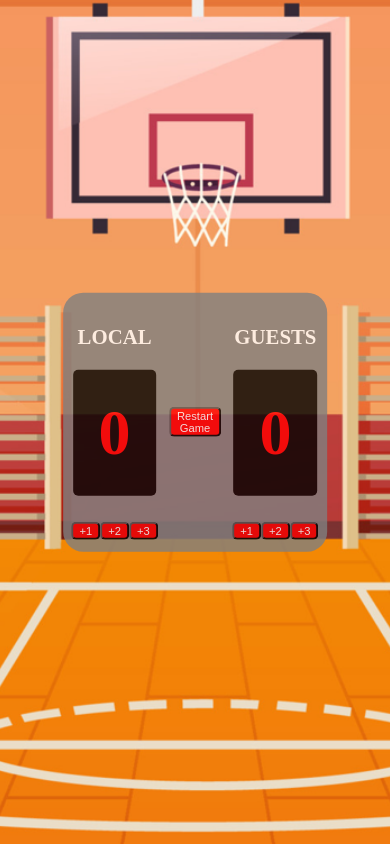
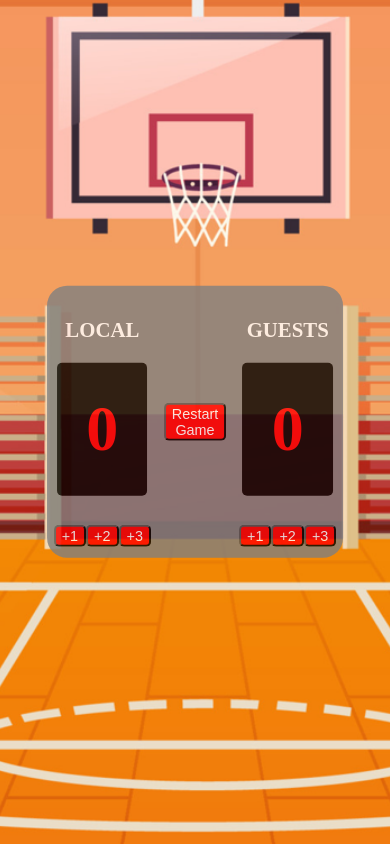
Before and after one commit to FranciscoAlewaerts/Basketball-Scoreboard, a plain HTML site: page index.html in a window 390 px wide. Drawn offline with Linux system fonts and the light colour scheme; a web font is replaced by a local one.

Commit message:
test mobile

```diff
--- a/styles.css
+++ b/styles.css
@@ -101,7 +101,7 @@ button{
         border-radius: 5px;
         height: 50%;
         width: 50%;
-        font-size: 70%;
+        font-size: 90%;
         opacity: 1;
     }
   }
```
